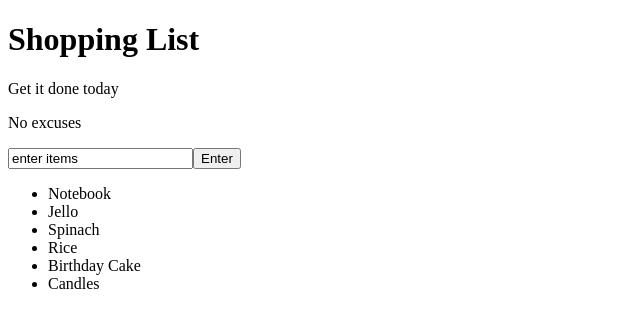
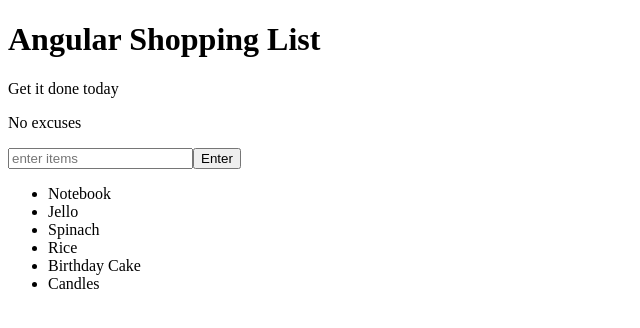
Before and after one commit to simple-sifu/Angular-Shopping-List, an Angular app: page / in a window 1280 px wide. Shown: the top 328 px of the page, without its empty margins (0-640 px from the left). Built offline with nearby package versions, Linux system fonts and the light colour scheme.

Commit message:
added header tag

```diff
--- a/src/app/app.component.ts
+++ b/src/app/app.component.ts
@@ -3,15 +3,10 @@ import { Component } from '@angular/core';
 @Component({
   selector: 'app-root',
   template: `
-    <h1>
-      {{ title }}
-    </h1>
-    <p>Get it done today</p>
-    <p>No excuses</p>
-
+    <header></header>
     <app-manager></app-manager>
   `
 })
 export class AppComponent {
-  title = 'Shopping List';
+  title = 'Angular Shopping List';
 }
--- a/src/app/app.module.ts
+++ b/src/app/app.module.ts
@@ -2,6 +2,7 @@ import { BrowserModule } from '@angular/platform-browser';
 import { NgModule } from '@angular/core';
 
 import { AppComponent } from './app.component';
+import { HeaderComponent } from './header/header.component';
 import { InputButtonComponent } from './input-button/input-button.component';
 import { TodoComponent } from './todo/todo.component';
 import { ManagerComponent } from './manager/manager.component';
@@ -10,6 +11,7 @@ import { ManagerComponent } from './manager/manager.component';
   declarations: [
     AppComponent,
     InputButtonComponent,
+    HeaderComponent,
     TodoComponent,
     ManagerComponent
   ],
--- /dev/null
+++ b/src/app/header/header.component.ts
@@ -0,0 +1,15 @@
+import { Component } from '@angular/core';
+
+@Component({
+  selector: 'header',
+  template: `
+    <h1>
+      {{ title }}
+    </h1>
+    <p>Get it done today</p>
+    <p>No excuses</p>
+  `
+})
+export class HeaderComponent {
+  title = 'Angular Shopping List';
+}
--- a/src/app/input-button/input-button.component.ts
+++ b/src/app/input-button/input-button.component.ts
@@ -1,10 +1,9 @@
 import { Component, OnInit, Output, EventEmitter} from '@angular/core';
-
 @Component({
   selector: 'app-input-button',
   template: `
     <input #inputElementRef
-           [value]="title"
+           placeholder="enter items"
            (keyup.enter)="submitValue($event.target.value)">
 
      <button (click)="submitValue(inputElementRef.value)">
@@ -17,8 +16,6 @@ export class InputButtonComponent implements OnInit {
 
   @Output() submit: EventEmitter<string> = new EventEmitter();
 
-  title = 'enter items';
-
   constructor() { }
 
   ngOnInit() {
```
Also changed, not shown: src/app/manager/manager.component.html (added).
